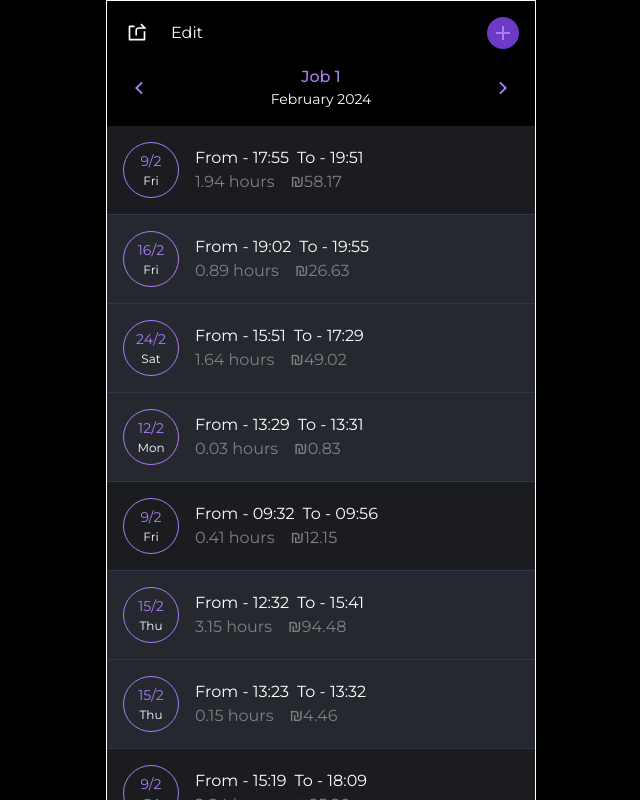
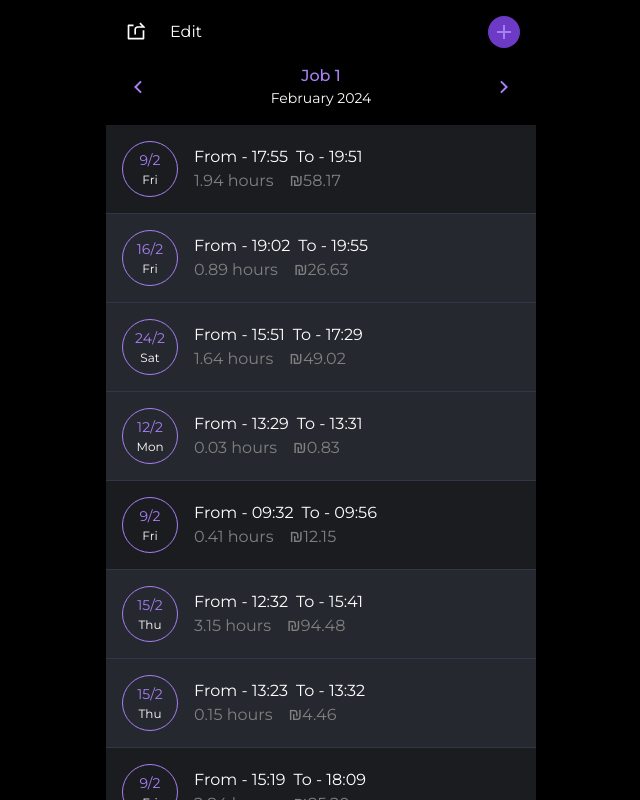
Before and after one commit to Spiivak/sm-frontendR, a React (Vite) app: page / in a window 1280 px wide. Shown: the top 800 px of the page, without its empty margins (319-959 px from the left). Built offline with nearby package versions, Linux system fonts and the light colour scheme.

Commit message:
Remove white border

```diff
--- a/src/assets/style/base/_layout.scss
+++ b/src/assets/style/base/_layout.scss
@@ -2,7 +2,7 @@
   display: grid;
   grid-template-columns: 1fr 430px 1fr; /* Adjusted min and max values for responsiveness */
   .index {
-    border: 1px solid white;
+    // border: 1px solid white;
     grid-column: 2;
   }
 }
```
